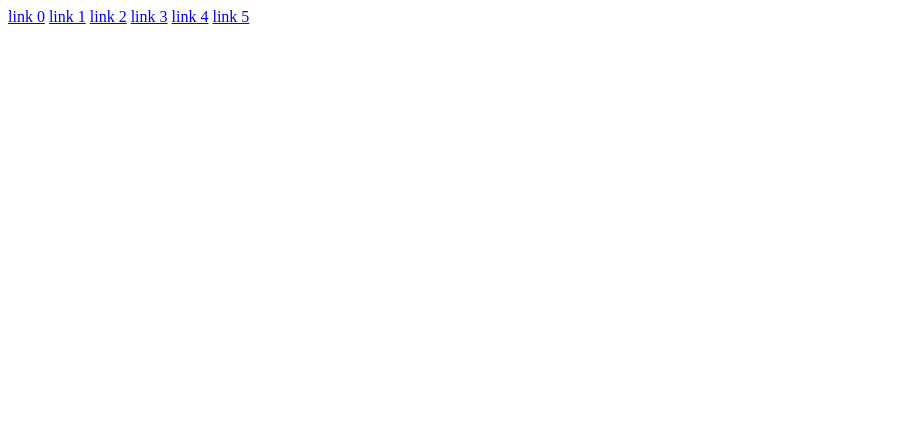
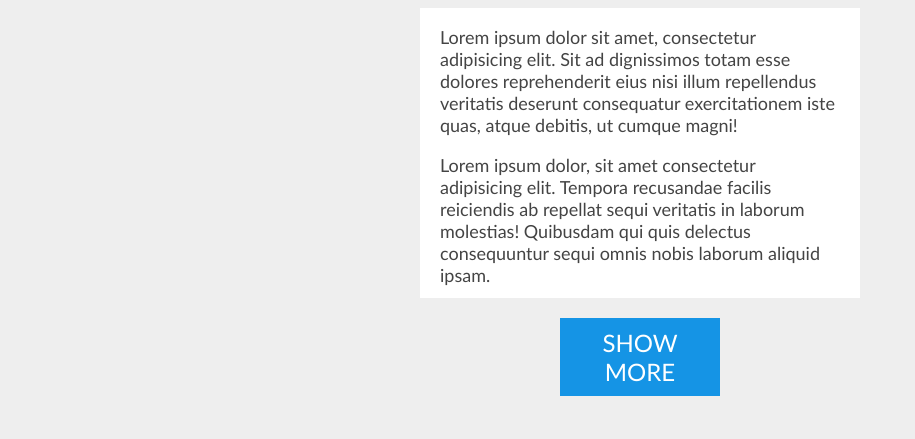
Before and after one commit to kamil-czr/JS-course-1, a plain HTML site: page index.html in a window 1280 px wide. Shown: the whole page, without its empty margins (0-915 px from the left). Drawn offline with Linux system fonts and the light colour scheme.

Commit message:
Tested onclick event in script.js

```diff
--- a/index.html
+++ b/index.html
@@ -3,17 +3,21 @@
 <head>
     <meta charset="UTF-8">
     <title>JS for beginners</title>
+    <link rel="stylesheet" href="style.css" type="text/css">
+
+
 </head>
 <body>
 
-    <a href="#">link 0</a>
-    <a href="#">link 1</a>
-    <a href="#">link 2</a>
-    <a href="#">link 3</a>
-    <a href="#">link 4</a>
-    <a href="#">link 5</a>
+    <div id="content">
+        <p>Lorem ipsum dolor sit amet, consectetur adipisicing elit. Sit ad dignissimos totam esse dolores reprehenderit eius nisi illum repellendus veritatis deserunt consequatur exercitationem iste quas, atque debitis, ut cumque magni!</p>
+        <p>Lorem ipsum dolor, sit amet consectetur adipisicing elit. Tempora recusandae facilis reiciendis ab repellat sequi veritatis in laborum molestias! Quibusdam qui quis delectus consequuntur sequi omnis nobis laborum aliquid ipsam.</p>
+        <p>Lorem ipsum dolor, sit amet consectetur adipisicing elit. Tempora recusandae facilis reiciendis ab repellat sequi veritatis in laborum molestias! Quibusdam qui quis delectus consequuntur sequi omnis nobis laborum aliquid ipsam.</p>
+    </div>
 
-    <script src="script.js"></script>
+    <a id="show-more">Show More</a>
+
+
 
 </body>
 </html>
--- a/script.js
+++ b/script.js
@@ -1,16 +1,17 @@
-/* var myPastDate = new Date(1985, 3, 16, 10, 39, 45);
-var myFutureDate = new Date(2020, 0, 28, 1, 16, 39);
+var content = document.getElementById("content");
+var button = document.getElementById("show-more");
 
-console.log(myPastDate);
-console.log(myFutureDate); */
+button.onclick = function(){
 
-var birthday = new Date (1985, 0, 15, 11, 15, 25);
-var birthday2 = new Date (1985, 0, 15, 11, 15, 25);
+        if(content.className == "open"){
+                //shrink the box
+            content.className = "";
+            button.innerHTML = "Show Less";
+        } else {
+            //expand the box
+            content.className = "open";
+            button.innerHTML = "Show Less";
+        }
 
-console.log(birthday.getTime());
 
-if(birthday.getTime == birthday2.getTime){
-    console.log("birthdays are the same");
-} else {
-    console.log("birthdays are different");
 }
--- /dev/null
+++ b/style.css
@@ -0,0 +1,45 @@
+body {
+    background: #eee;
+}
+
+#content {
+    width: 400px;
+    background: #fff;
+    padding: 20px;
+    padding-top: 0;
+    font-family: calibri;
+    font-size: 18px;
+    color: #444;
+    margin: 0 auto;
+
+    max-height: 270px;
+    overflow: hidden;
+
+    /* Set transitions up. */
+    -webkit-transition: max-height 0.7s;
+    -moz-transition: max-height 0.7s;
+    transition: max—height 0.7s;
+}
+
+#content.open {
+    max-height: 1000px;
+
+    /* Set transitions up. */
+    -webkit-transition: max-height 0.7s;
+    -moz-transition: max-height 0.7s;
+    transition: max-height 0.7s;
+}
+
+#show-more {
+    background: #1594e5;
+    color: #fff;
+    font-family: calibri;
+    display: block;
+    width: 140px;
+    font-size: 24px;
+    text-transform: uppercase;
+    padding: 10px;
+    text-align: center;
+    margin: 20px auto;
+    cursor: pointer;
+}
```
